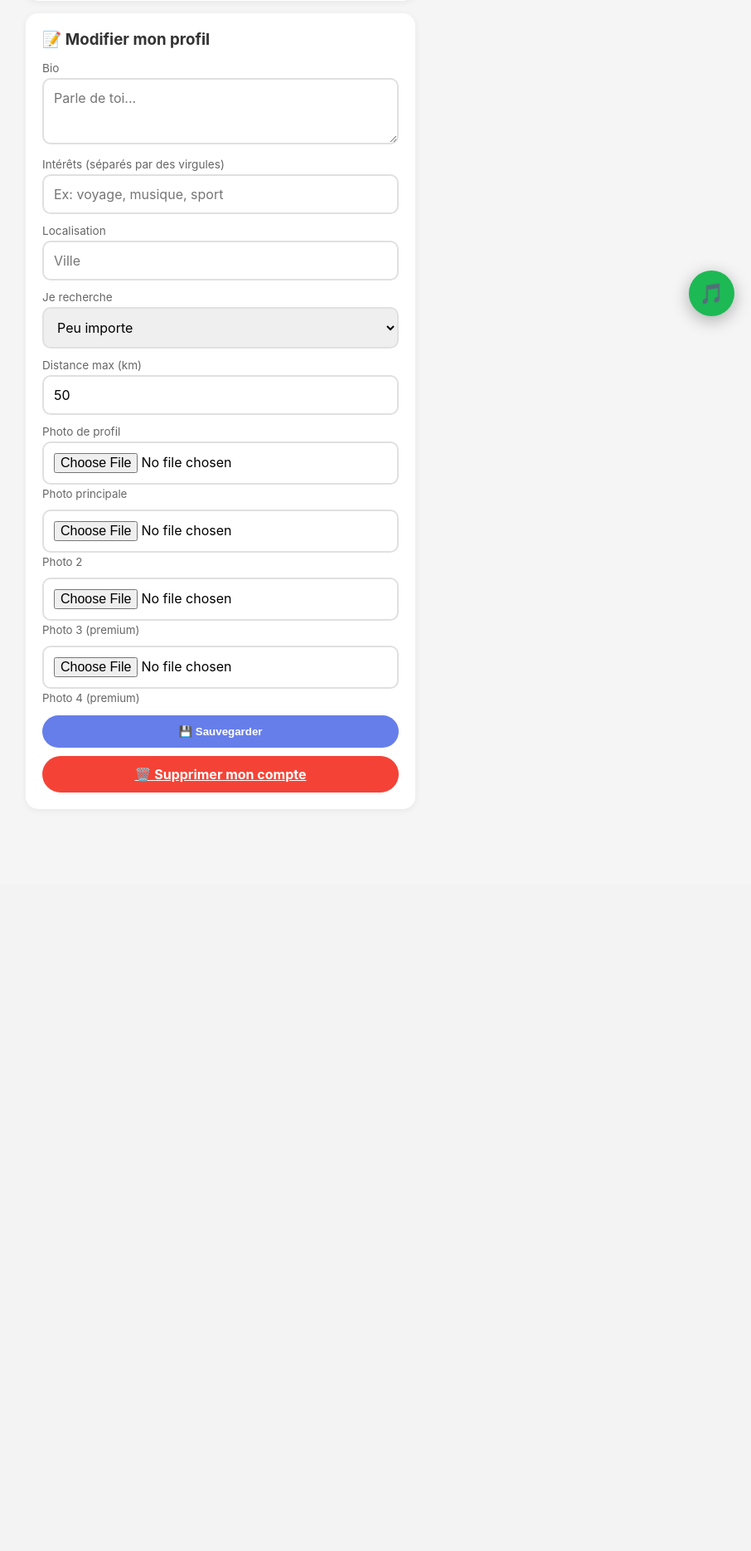
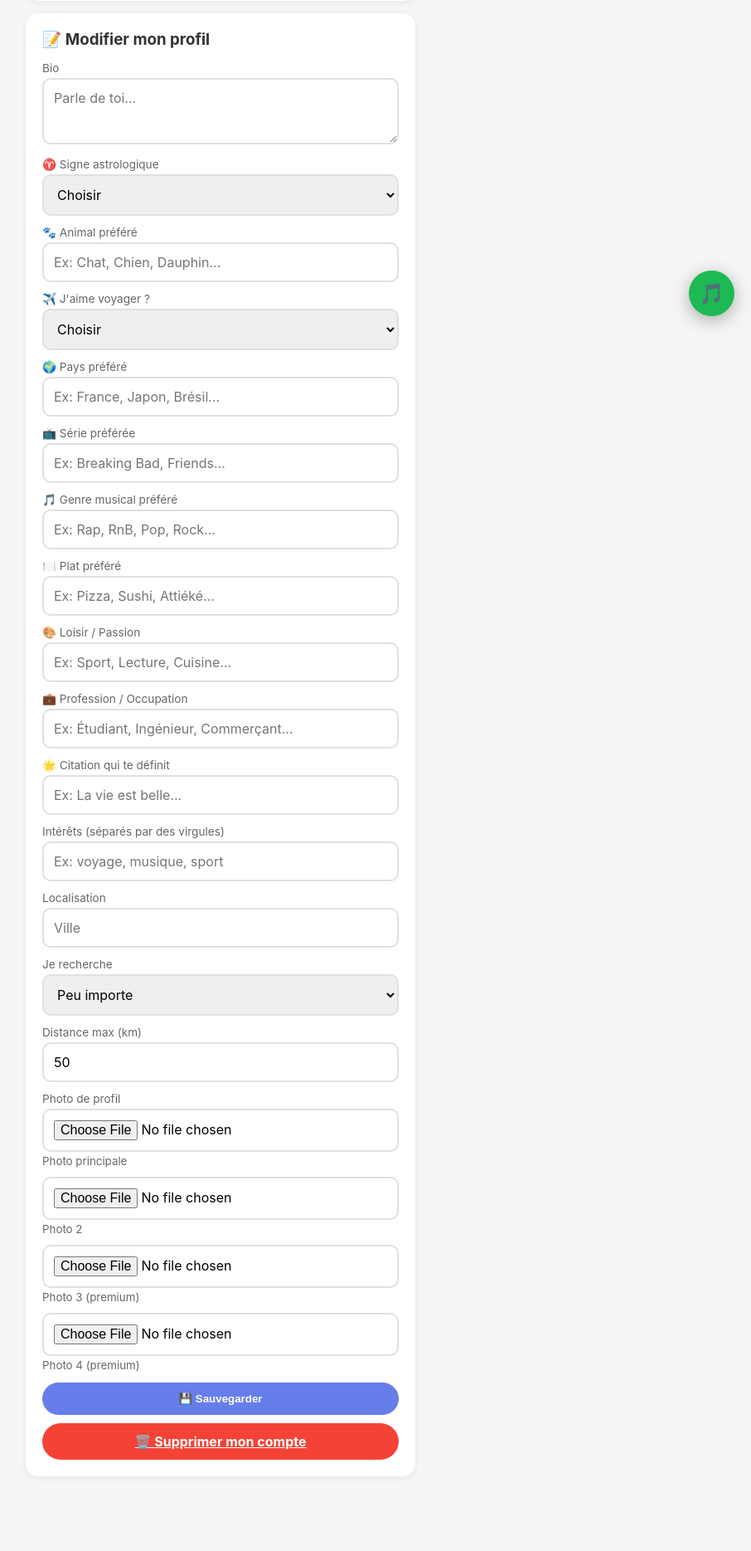
Before and after one commit to bonk28/dating-app, a Flask app: template app/templates/profile.html in a window 1280 px wide. Shown: the part 339-2208 px from the top of the page at 83% size, without its empty margins (374-1280 px from the left). Before the commit the page ends 1294 px from the top, so only its background shows below. Run offline with Flask 3, Linux system fonts and the light colour scheme; the template is opened without the code that fills it, so the values that code supplies are empty.

Commit message:
Centre d'intérêt: signe, animal, pays, série, musique, pro, citation

```diff
--- a/app/templates/profile.html
+++ b/app/templates/profile.html
@@ -77,6 +77,60 @@
                     <textarea name="bio" placeholder="Parle de toi...">{{ user.bio or '' }}</textarea>
                 </div>
                 <div class="form-group">
+                    <label>♈ Signe astrologique</label>
+                    <select name="signe">
+                        <option value="">Choisir</option>
+                        <option value="belier">Bélier</option><option value="taureau">Taureau</option>
+                        <option value="gemeaux">Gémeaux</option><option value="cancer">Cancer</option>
+                        <option value="lion">Lion</option><option value="vierge">Vierge</option>
+                        <option value="balance">Balance</option><option value="scorpion">Scorpion</option>
+                        <option value="sagittaire">Sagittaire</option><option value="capricorne">Capricorne</option>
+                        <option value="verseau">Verseau</option><option value="poissons">Poissons</option>
+                    </select>
+                </div>
+                <div class="form-group">
+                    <label>🐾 Animal préféré</label>
+                    <input type="text" name="animal" value="{{ user.animal or '' }}" placeholder="Ex: Chat, Chien, Dauphin...">
+                </div>
+                <div class="form-group">
+                    <label>✈️ J'aime voyager ?</label>
+                    <select name="voyage">
+                        <option value="">Choisir</option>
+                        <option value="oui">Oui ✈️</option>
+                        <option value="non">Pas vraiment</option>
+                        <option value="parfois">Parfois</option>
+                    </select>
+                </div>
+                <div class="form-group">
+                    <label>🌍 Pays préféré</label>
+                    <input type="text" name="pays" value="{{ user.pays or '' }}" placeholder="Ex: France, Japon, Brésil...">
+                </div>
+                <div class="form-group">
+                    <label>📺 Série préférée</label>
+                    <input type="text" name="serie" value="{{ user.serie or '' }}" placeholder="Ex: Breaking Bad, Friends...">
+                </div>
+                <div class="form-group">
+                    <label>🎵 Genre musical préféré</label>
+                    <input type="text" name="musique" value="{{ user.musique or '' }}" placeholder="Ex: Rap, RnB, Pop, Rock...">
+                </div>
+                <div class="form-group">
+                    <label>🍽️ Plat préféré</label>
+                    <input type="text" name="plat" value="{{ user.plat or '' }}" placeholder="Ex: Pizza, Sushi, Attiéké...">
+                </div>
+                <div class="form-group">
+                    <label>🎨 Loisir / Passion</label>
+                    <input type="text" name="loisir" value="{{ user.loisir or '' }}" placeholder="Ex: Sport, Lecture, Cuisine...">
+                </div>
+                <div class="form-group">
+                    <label>💼 Profession / Occupation</label>
+                    <input type="text" name="profession" value="{{ user.profession or '' }}" placeholder="Ex: Étudiant, Ingénieur, Commerçant...">
+                </div>
+                <div class="form-group">
+                    <label>🌟 Citation qui te définit</label>
+                    <input type="text" name="citation" value="{{ user.citation or '' }}" placeholder="Ex: La vie est belle...">
+                </div>
+
+                <div class="form-group">
                     <label>Intérêts (séparés par des virgules)</label>
                     <input type="text" name="interests" value="{{ user.interests or '' }}" placeholder="Ex: voyage, musique, sport">
                 </div>
```
Also changed, not shown: app/main/routes.py (+10 -0 lines), app/models.py (+11 -0 lines), app/templates/view_profile.html (+43 -0 lines).
